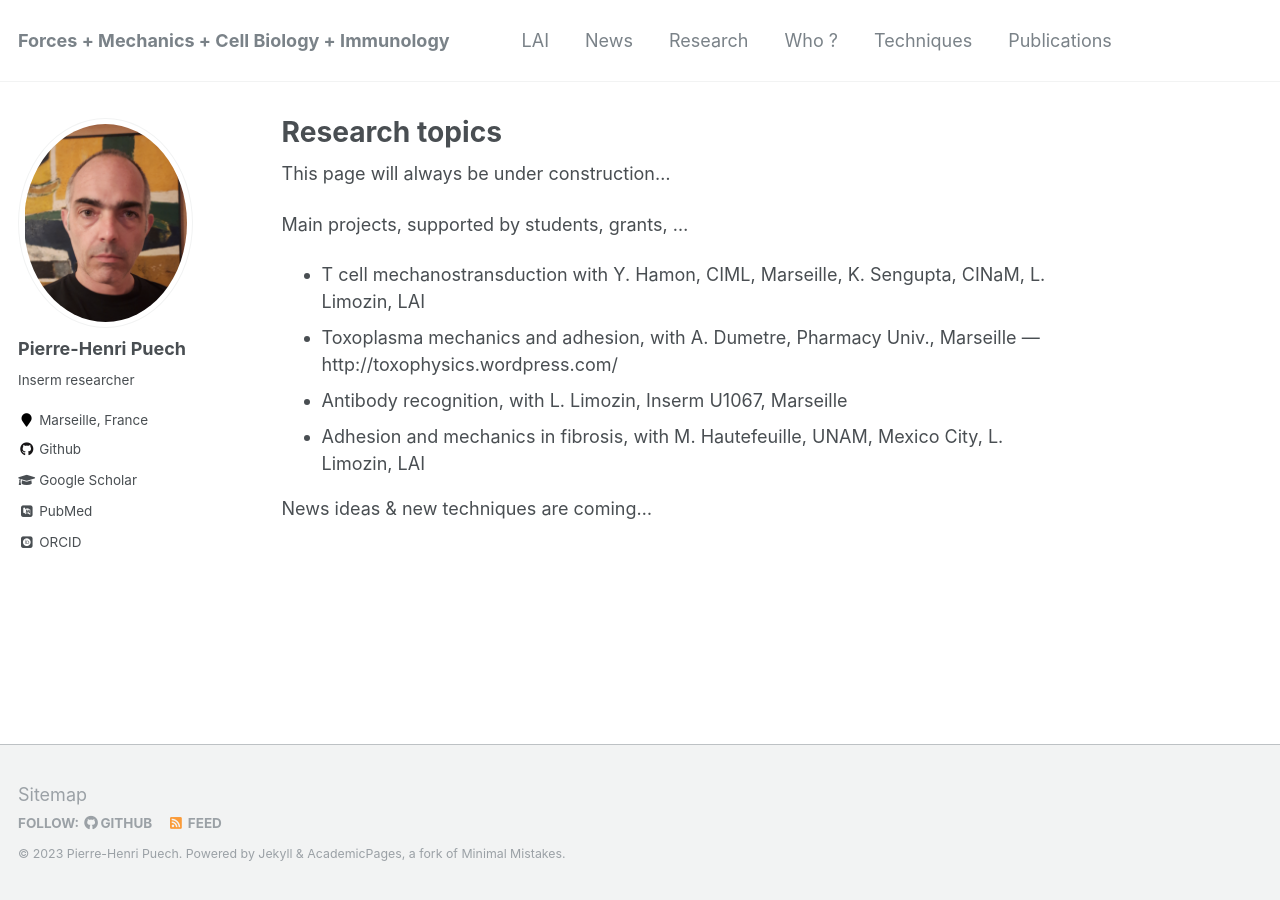
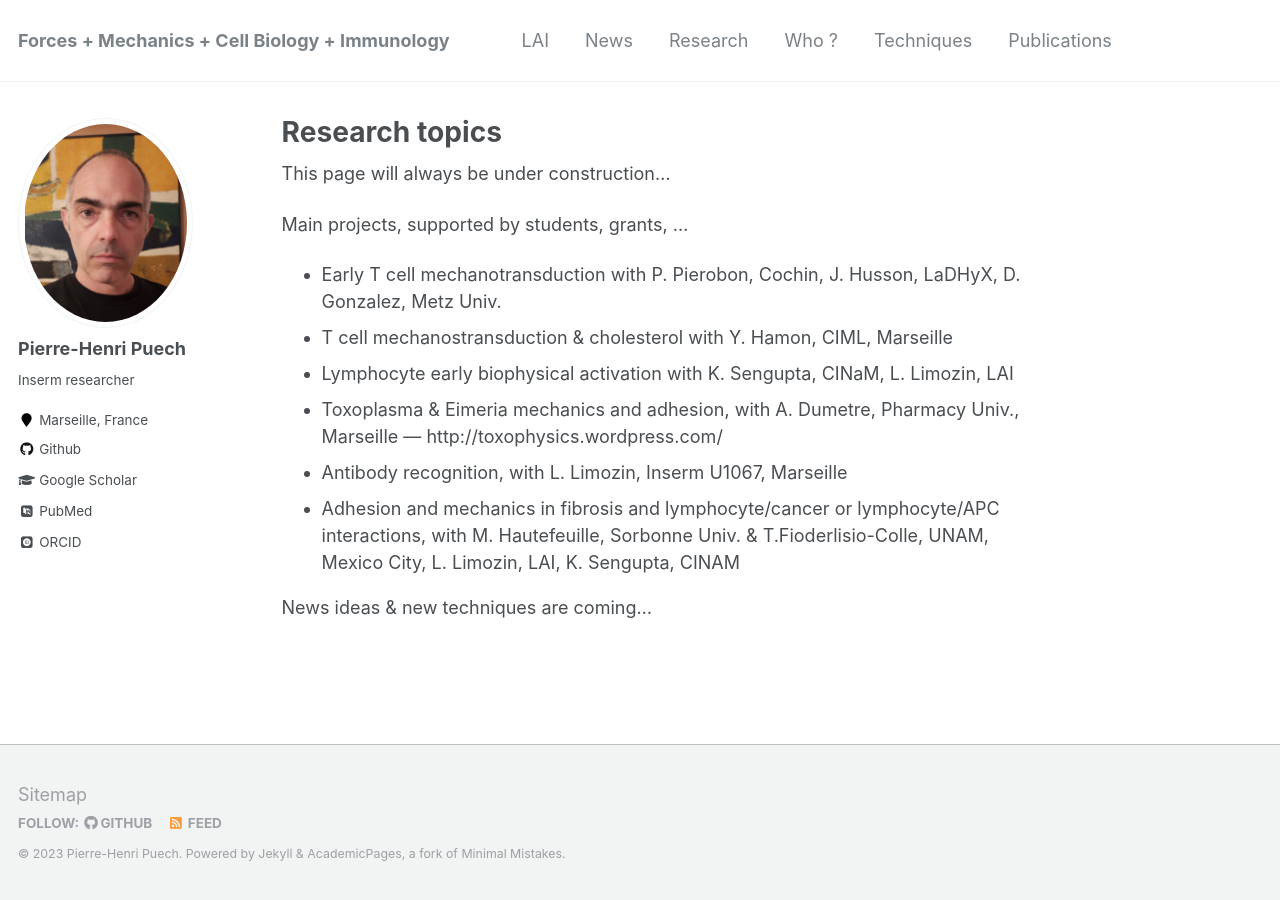
Before and after one commit to phpuech/phpuech.github.io, a Jekyll site: the page built from _pages/research.md, in a window 1280 px wide. Built offline with Jekyll 4.4.1, drawn with Linux system fonts in a browser that asks for light colours; some web fonts are replaced.

Commit message:
research

```diff
--- a/_pages/research.md
+++ b/_pages/research.md
@@ -10,9 +10,11 @@ This page will always be under construction…
 
 Main projects, supported by students, grants, …
 
-  - T cell mechanostransduction with Y. Hamon, CIML, Marseille, K. Sengupta, CINaM, L. Limozin, LAI
-  - Toxoplasma mechanics and adhesion, with A. Dumetre, Pharmacy Univ., Marseille — http://toxophysics.wordpress.com/
+  - Early T cell mechanotransduction with P. Pierobon, Cochin, J. Husson, LaDHyX, D. Gonzalez, Metz Univ.
+  - T cell mechanostransduction & cholesterol with Y. Hamon, CIML, Marseille
+  - Lymphocyte early biophysical activation with K. Sengupta, CINaM, L. Limozin, LAI
+  - Toxoplasma & Eimeria mechanics and adhesion, with A. Dumetre, Pharmacy Univ., Marseille — http://toxophysics.wordpress.com/
   - Antibody recognition, with L. Limozin, Inserm U1067, Marseille
-  - Adhesion and mechanics in fibrosis, with M. Hautefeuille, UNAM, Mexico City, L. Limozin, LAI
+  - Adhesion and mechanics in fibrosis and lymphocyte/cancer or lymphocyte/APC interactions, with M. Hautefeuille, Sorbonne Univ. & T.Fioderlisio-Colle, UNAM, Mexico City, L. Limozin, LAI, K. Sengupta, CINAM
 
 News ideas & new techniques are coming…
```
